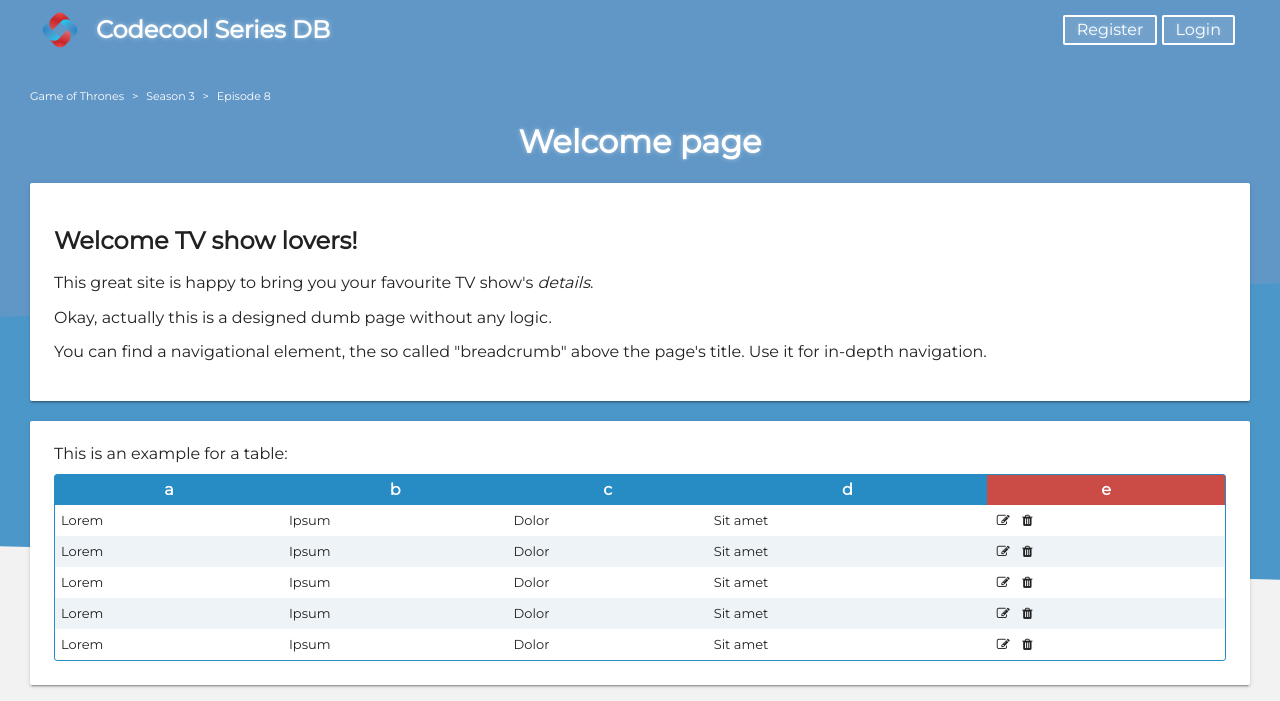
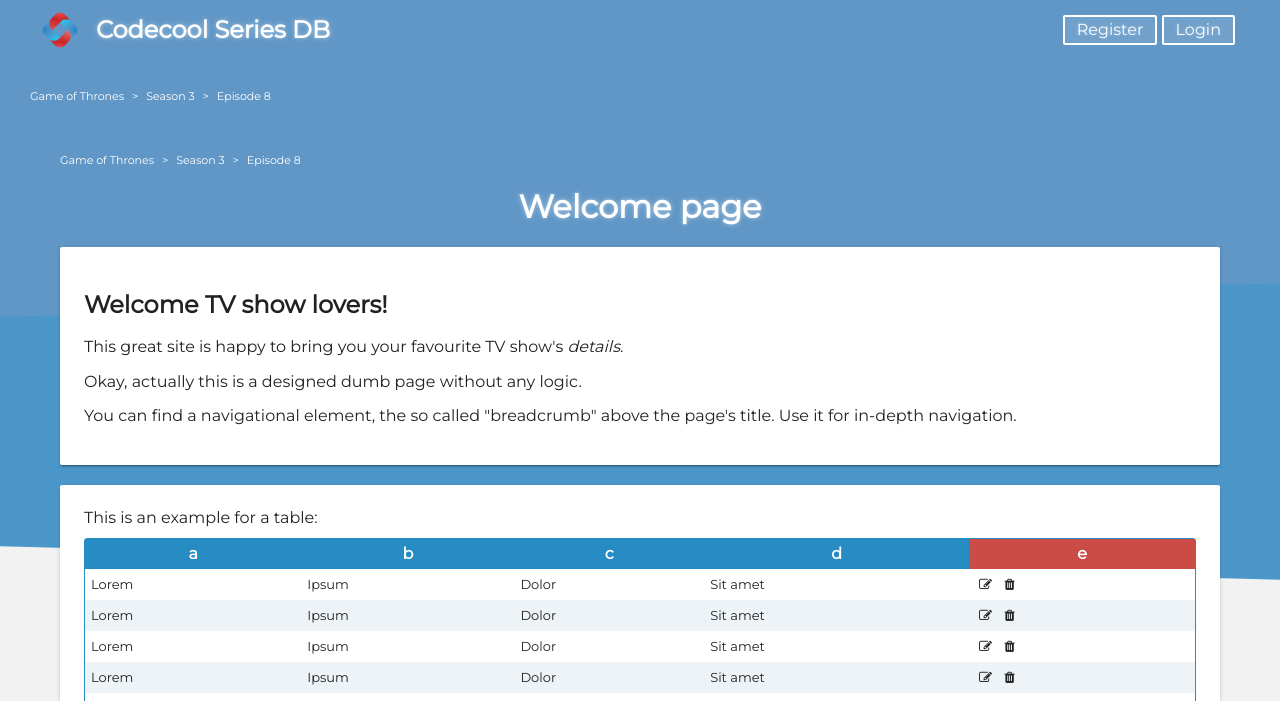
Before and after one commit to CodecoolGlobal/codecool-series-python-LatNat, a Flask app: page /design in a window 1280 px wide. Shown: the top 701 px of the page. Run offline with Flask 2, Linux system fonts and the light colour scheme.

Commit message:
Add titles/breadcrumbs in inheritance

```diff
--- a/data/queries.py
+++ b/data/queries.py
@@ -12,7 +12,7 @@ def get_top_rated():
            shows.year,
            shows.runtime,
            ROUND( rating, 1 ),
-           STRING_AGG( name, ',' ORDER BY name ) genres,
+           STRING_AGG( name, ', ' ORDER BY name ) genres,
            COALESCE( shows.trailer, 'No URL' ) as trailer,
            COALESCE( shows.homepage, 'No URL' ) as homepage
         FROM shows
--- a/templates/layout.html
+++ b/templates/layout.html
@@ -42,7 +42,20 @@
         </div>
     </header>
 {% endblock %}
-{% block content %}{% endblock %}
+    <section>
+{% block breadcrumbs %}
+    <nav class="breadcrumb">
+        <a href="#">Game of Thrones</a>
+        <span class="separator">&gt;</span>
+        <a href="#">Season 3</a>
+        <span class="separator">&gt;</span>
+        <a href="#">Episode 8</a>
+    </nav>
+{% endblock %}
+    <h1 class="title text-center">{% block page_title %}{% endblock %}</h1>
+{% block content %}
+{% endblock %}
+    </section>
 {% block footer %}
     <footer>
         Copyright, bla-bla
--- a/templates/list.html
+++ b/templates/list.html
@@ -1,4 +1,7 @@
 {% extends 'layout.html' %}
+
+{% block page_title %}Top-rated shows{% endblock %}
+
 {% block content %}
     <div class="card">
         Top rated shows:
```
Also changed, not shown: templates/index.html (+3 -4 lines). Lines whose indentation alone changed are shown as unchanged.
